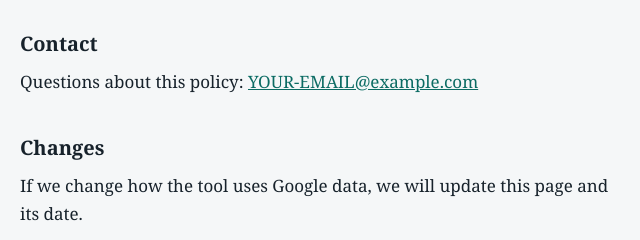
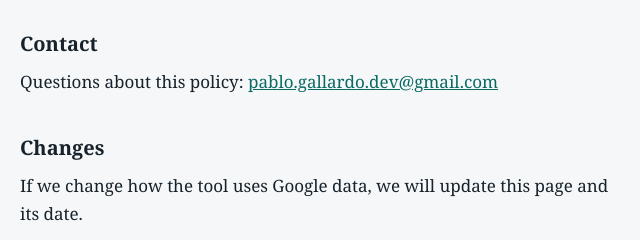
Before and after one commit to pablogfdev/vikerstudios-legal, a plain HTML site: page privacy.html in a window 1280 px wide. Shown: the part 1245-1485 px from the top of the page, 320-960 px from the left. Drawn offline with Linux system fonts and the light colour scheme.

Commit message:
Add files via upload

```diff
--- a/privacy.html
+++ b/privacy.html
@@ -46,7 +46,7 @@
 <p>Access can be revoked at any time from the <a href="https://myaccount.google.com/permissions">Google account permissions page</a>. Once it is revoked, the tool can no longer upload to the channel.</p>
 
 <h2>Contact</h2>
-<p>Questions about this policy: <a href="mailto:YOUR-EMAIL@example.com">YOUR-EMAIL@example.com</a></p>
+<p>Questions about this policy: <a href="mailto:pablo.gallardo.dev@gmail.com">pablo.gallardo.dev@gmail.com</a></p>
 
 <h2>Changes</h2>
 <p>If we change how the tool uses Google data, we will update this page and its date.</p>
```
